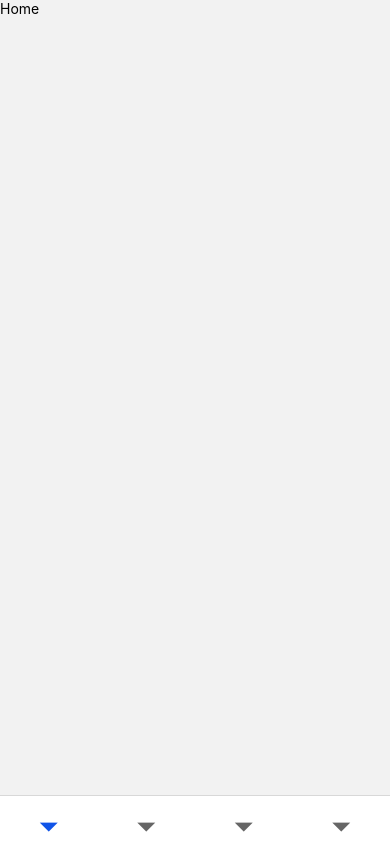
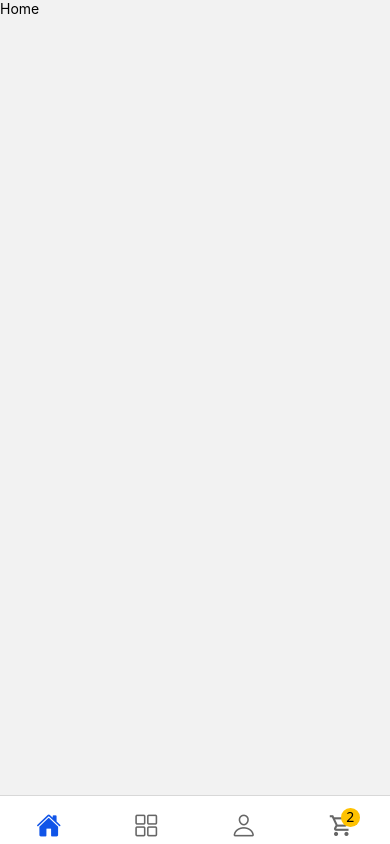
Before and after one commit to Adnan-Ahmed07/AdnanEcommerce_APP, a React Native app: screen /MainNavigator in a window 390 px wide. Built offline with nearby package versions, Linux system fonts and the light colour scheme.

Commit message:
Working on Home Categories Account and Cart icons added

```diff
--- /dev/null
+++ b/src/components/Atoms/Icon.tsx
@@ -0,0 +1,23 @@
+import { View, Text } from 'react-native'
+import React, { FC } from 'react'
+import Ionicons from 'react-native-vector-icons/Ionicons'
+import MaterialCommunityIcons from 'react-native-vector-icons/MaterialCommunityIcons'
+import MaterialIcons from 'react-native-vector-icons/MaterialIcons'
+interface IconsProps {
+
+  size: number;
+  name: string;
+  color?: string;
+  iconFamily:"Ionicons" | "MaterialCommunityIcons" | "MaterialIcons"
+}
+const Icon:FC<IconsProps> = ({size,name,color,iconFamily}) => {
+  return (
+   <>
+   {iconFamily === "Ionicons" && <Ionicons name={name} size={size} color={color} />}
+   {iconFamily === "MaterialCommunityIcons" && <MaterialCommunityIcons name={name} size={size} color={color} />}
+    {iconFamily === "MaterialIcons" && <MaterialIcons name={name} size={size} color={color} />}
+   </>
+  )
+}
+
+export default Icon
--- a/src/navigation/MainNavigator.tsx
+++ b/src/navigation/MainNavigator.tsx
@@ -6,9 +6,11 @@ import Home from '@modules/home'
 import Categories from '@modules/categories'
 import Account from '@modules/account'
 import Cart from '@modules/cart'
+import { AccountIcon, CartIcons, CategoriesIcon, HomeIcons } from './TabIcons';
 const Tab=createBottomTabNavigator()
 
 const MainNavigator:FC = () => {
+  const count =2
   return (
    <Tab.Navigator
    screenOptions={{
@@ -22,10 +24,39 @@ const MainNavigator:FC = () => {
     }
   }}
    >
-    <Tab.Screen name="Home" component={Home}/>
-    <Tab.Screen name="Categories" component={Categories}/>
-    <Tab.Screen name="Account" component={Account}/>
-    <Tab.Screen name="Cart" component={Cart}/>
+    <Tab.Screen name="Home" component={Home}
+    options={{
+      tabBarIcon:({focused,size,color})=>(
+      <HomeIcons focused={focused} color={color} size={size}/>
+          )
+    }}
+
+
+    />
+    <Tab.Screen name="Categories" component={Categories}
+      options={{
+        tabBarIcon:({focused,size,color})=>(
+        <CategoriesIcon focused={focused} color={color} size={size}/>
+            )
+      }}
+
+    />
+    <Tab.Screen name="Account" component={Account}
+      options={{
+        tabBarIcon:({focused,size,color})=>(
+        <AccountIcon focused={focused} color={color} size={size}/>
+            )
+      }}
+    />
+    <Tab.Screen name="Cart" component={Cart}
+      options={{
+        tabBarIcon:({focused,size,color})=>(
+        <CartIcons focused={focused} color={color} size={size}/>
+            ),
+            tabBarBadge:count>0?count:undefined,
+            tabBarBadgeStyle:{backgroundColor:Colors.primary}
+      }}
+    />
     </Tab.Navigator>
   )
 }
--- /dev/null
+++ b/src/navigation/TabIcons.tsx
@@ -0,0 +1,48 @@
+import Icon from "@components/Atoms/Icon";
+import React from "react";
+
+interface TabIconsProps {
+  focused: boolean;
+  size: number;
+  color: string;
+}
+export const HomeIcons: React.FC<TabIconsProps> = ({ focused, size, color }) => {
+return(
+  <Icon
+  name={focused ? "home" : "home-outline"}
+  size={size}
+  color={color}
+  iconFamily="Ionicons"
+  />
+)
+};
+export const CartIcons: React.FC<TabIconsProps> = ({ focused, size, color }) => {
+  return(
+    <Icon
+    name={focused ? "cart" : "cart-outline"}
+    size={size}
+    color={color}
+    iconFamily="MaterialCommunityIcons"
+    />
+  )
+  };
+  export const AccountIcon: React.FC<TabIconsProps> = ({ focused, size, color }) => {
+    return(
+      <Icon
+      name={focused ? "person" : "person-outline"}
+      size={size}
+      color={color}
+      iconFamily="Ionicons"
+      />
+    )
+    };
+    export const CategoriesIcon: React.FC<TabIconsProps> = ({ focused, size, color }) => {
+      return(
+        <Icon
+        name={focused ? "grid" : "grid-outline"}
+        size={size}
+        color={color}
+        iconFamily="Ionicons"
+        />
+      )
+      };
```
